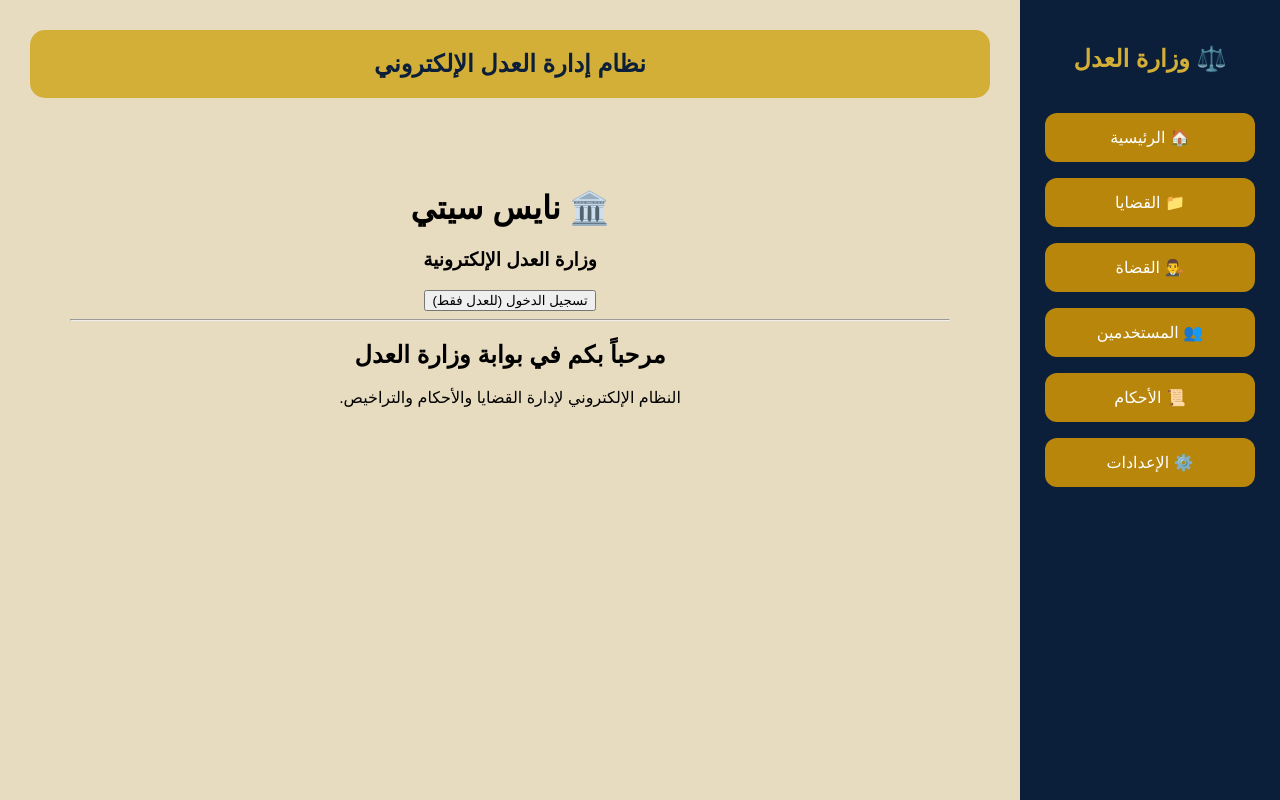
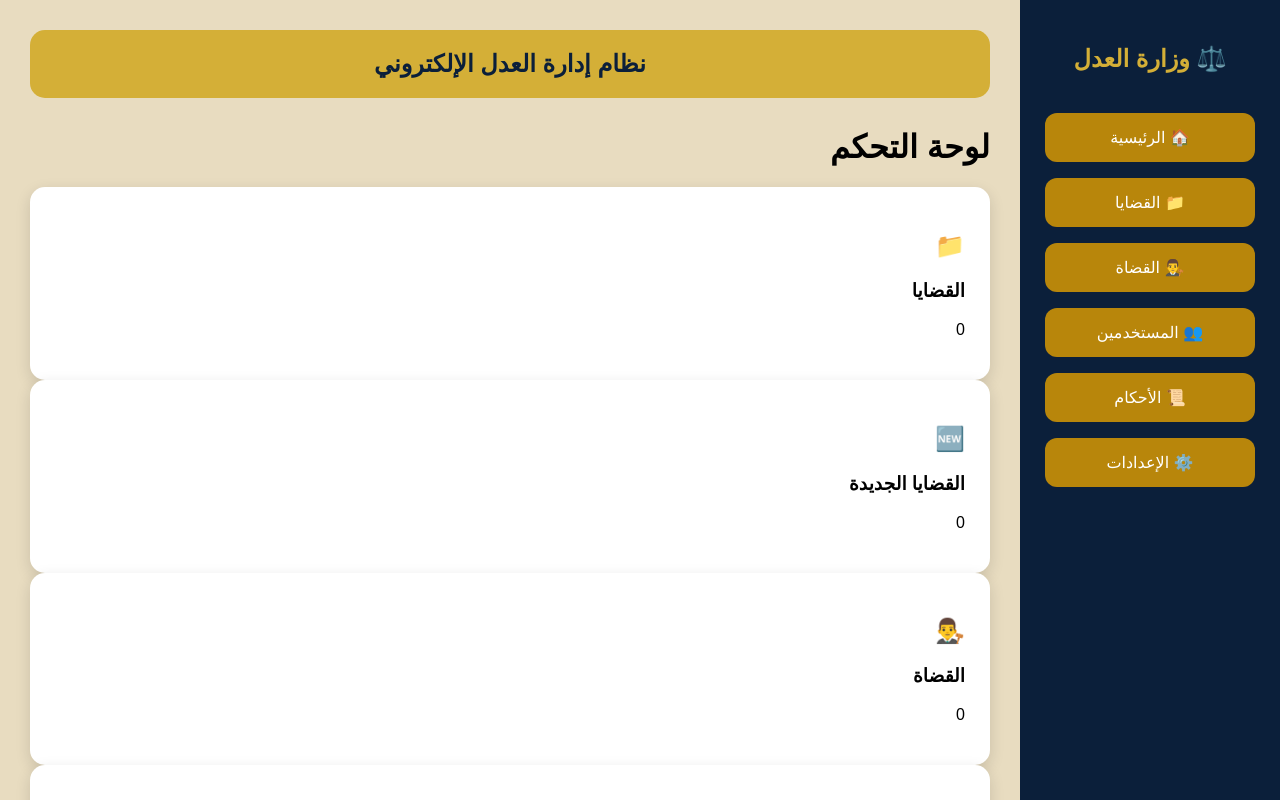
Before and after one commit to 38ed-ma/nice-justice, a Next.js app: page / in a window 1280 px wide. Shown: the top 800 px of the page. Built offline with nearby package versions, Linux system fonts and the light colour scheme.

Commit message:
Update page.tsx

```diff
--- a/app/page.tsx
+++ b/app/page.tsx
@@ -1,116 +1,62 @@
- "use client"
-
-import Link from "next/link"
-import { useState } from "react"
+"use client"
 
 export default function Home() {
-  const [login, setLogin] = useState(false)
-  const [user, setUser] = useState("")
-  const [pass, setPass] = useState("")
-  const [role, setRole] = useState("")
-  const [username, setUsername] = useState("")
-  const [error, setError] = useState("")
-
-  function handleLogin() {
-    if (user === "minister" && pass === "1234") {
-      setRole("وزير العدل")
-      setUsername("minister")
-    } else if (user === "judge" && pass === "J1234") {
-      setRole("قاضي")
-      setUsername("judge")
-    } else if (user === "lawyer" && pass === "L1234") {
-      setRole("محامي")
-      setUsername("lawyer")
-    } else {
-      setError("بيانات الدخول غير صحيحة")
-      return
-    }
-    setLogin(false)
-    setError("")
-  }
 
   return (
-    <main style={{padding:"40px",textAlign:"center"}}>
-      {!role ? (
-        <>
-          <h1>🏛️ نايس سيتي</h1>
-          <h3>وزارة العدل الإلكترونية</h3>
 
-          <button onClick={() => setLogin(true)}>
-            تسجيل الدخول (للعدل فقط)
-          </button>
+    <main>
 
-          <hr />
+      <h1>
+        لوحة التحكم
+      </h1>
 
-          <h2>مرحباً بكم في بوابة وزارة العدل</h2>
-          <p>النظام الإلكتروني لإدارة القضايا والأحكام والتراخيص.</p>
 
-          {login && (
-            <div>
-              <h2>تسجيل دخول العدل</h2>
+      <div className="dashboard">
 
-              <input
-                placeholder="اسم المستخدم"
-                value={user}
-                onChange={(e)=>setUser(e.target.value)}
-              />
 
-              <br/><br/>
+        <div className="card">
 
-              <input
-                type="password"
-                placeholder="كلمة المرور"
-                value={pass}
-                onChange={(e)=>setPass(e.target.value)}
-              />
+          <h2>📁</h2>
+          <h3>القضايا</h3>
+          <p>0</p>
 
-              <br/><br/>
+        </div>
 
-              <button onClick={handleLogin}>دخول</button>
-              <button onClick={()=>setLogin(false)}>إغلاق</button>
 
-              <p style={{color:"red"}}>{error}</p>
-            </div>
-          )}
-        </>
-      ) : (
-        <>
-          <h1>🏛️ لوحة وزارة العدل</h1>
 
-          <h2>مرحباً {username}</h2>
-          <p>الرتبة: {role}</p>
+        <div className="card">
 
-          <hr />
+          <h2>🆕</h2>
+          <h3>القضايا الجديدة</h3>
+          <p>0</p>
 
-          <h2>الخدمات</h2>
+        </div>
 
-          <div style={{
-            display:"flex",
-            justifyContent:"center",
-            gap:"10px",
-            flexWrap:"wrap"
-          }}>
-            <Link href="/dashboard"><button>🏛️ لوحة التحكم</button></Link>
-            <Link href="/cases"><button>⚖️ القضايا</button></Link>
-            <Link href="/judgments"><button>📜 الأحكام</button></Link>
 
-            {role==="وزير العدل" && (
-              <Link href="/employees"><button>👥 إدارة الموظفين</button></Link>
-            )}
-          </div>
 
-          <br/><br/>
+        <div className="card">
 
-          <button onClick={()=>{
-            setRole("")
-            setUsername("")
-            setUser("")
-            setPass("")
-          }}>
-            تسجيل خروج
-          </button>
-        </>
-      )}
+          <h2>👨‍⚖️</h2>
+          <h3>القضاة</h3>
+          <p>0</p>
+
+        </div>
+
+
+
+        <div className="card">
+
+          <h2>📜</h2>
+          <h3>الأحكام</h3>
+          <p>0</p>
+
+        </div>
+
+
+      </div>
+
+
     </main>
+
   )
 }
```
